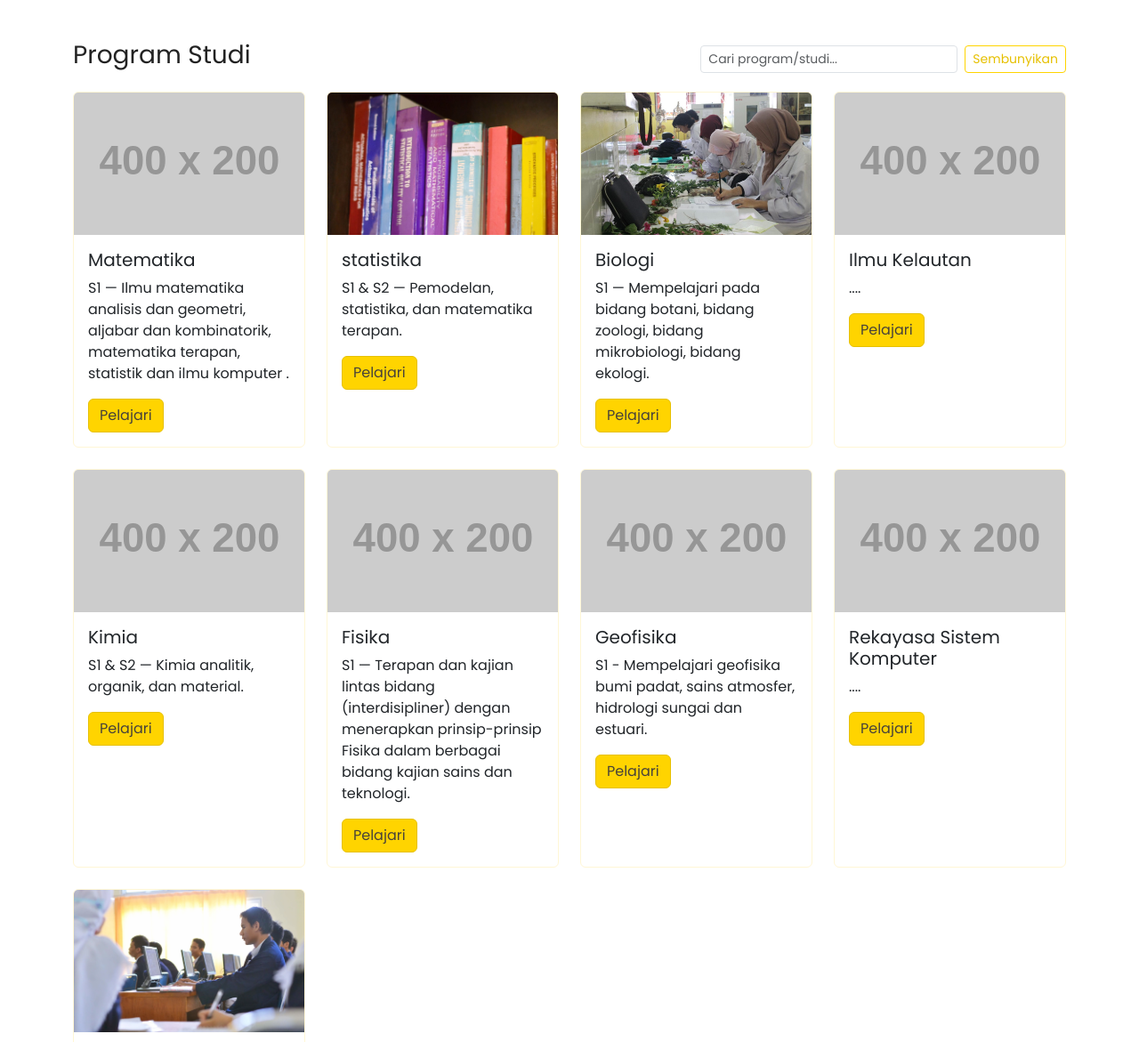
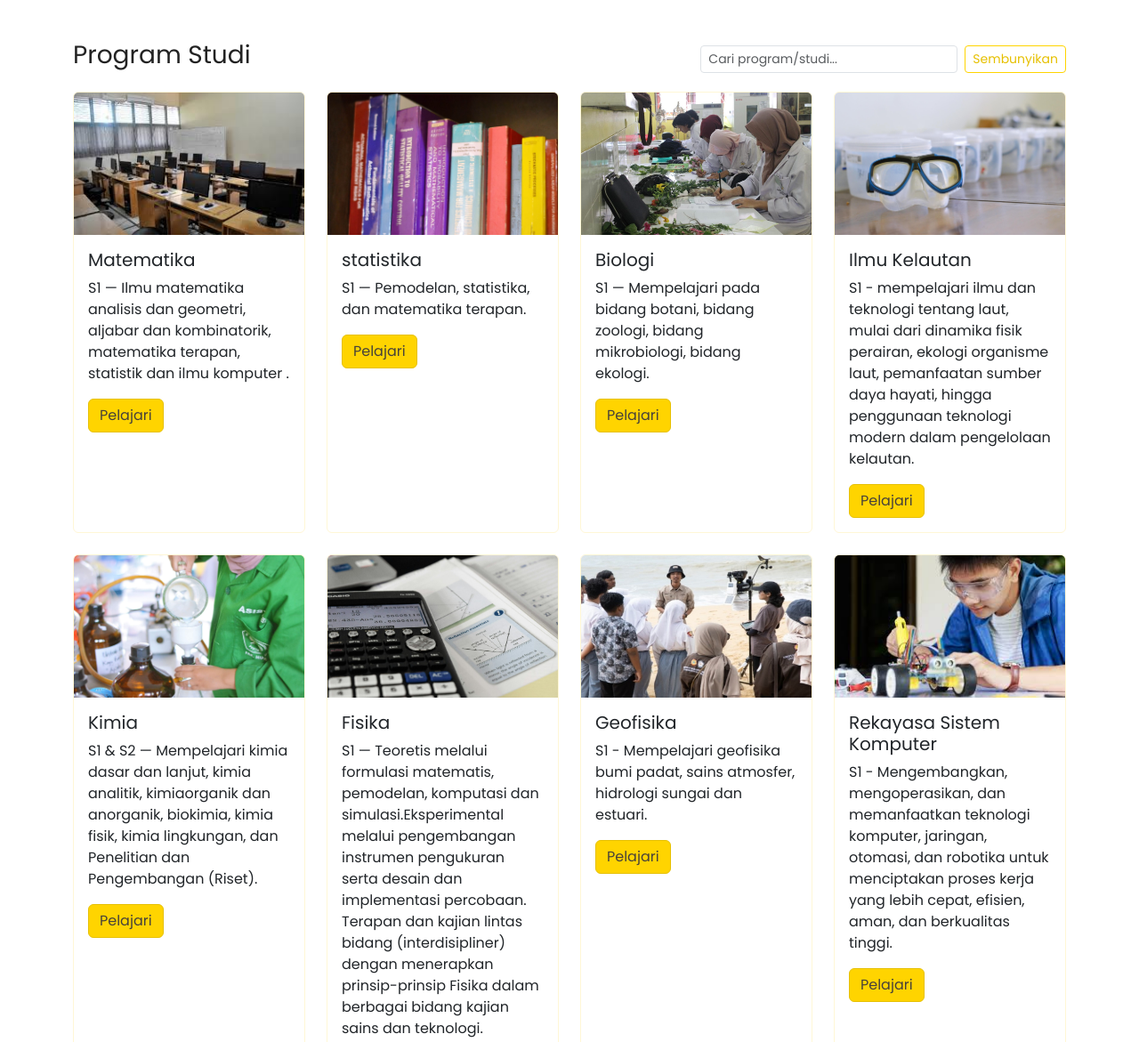
Before and after one commit to gabybaee/uasppwdeve, a plain HTML site: page fmipa.html in a window 1280 px wide. Shown: the part 711-1882 px from the top of the page at 89% size. Drawn offline with nearby package versions, Linux system fonts and the light colour scheme; placeholder pictures from the web are drawn by us.

Commit message:
Last push

```diff
--- a/fmipa.html
+++ b/fmipa.html
@@ -186,7 +186,7 @@
   <div id="programList" class="row">
   <div class="col-12 col-sm-6 col-md-3 mb-4 program-item">
       <div class="card h-100">
-        <img src="https://via.placeholder.com/400x200?text=Matematika" class="dept-logo card-img-top" alt="Matematika">
+        <img src="matematika.jpeg" class="dept-logo card-img-top" alt="Matematika">
         <div class="card-body">
           <h5 class="card-title">Matematika</h5>
           <p class="card-text">S1  —  Ilmu matematika analisis dan geometri, aljabar dan kombinatorik, matematika terapan, statistik dan ilmu komputer .</p>
@@ -201,7 +201,7 @@
         <img src="statistika.jpeg" class="dept-logo card-img-top" alt="Matematika">
         <div class="card-body">
           <h5 class="card-title">statistika</h5>
-          <p class="card-text">S1 & S2 — Pemodelan, statistika, dan matematika terapan.</p>
+          <p class="card-text">S1 — Pemodelan, statistika, dan matematika terapan.</p>
           <button class="btn btn-yellow btnDetail">Pelajari</button>
         </div>
       </div>
@@ -221,10 +221,10 @@
 
  <div class="col-12 col-sm-6 col-md-3 mb-4 program-item">
       <div class="card h-100">
-        <img src="https://via.placeholder.com/400x200?text=Matematika" class="dept-logo card-img-top" alt="Matematika">
+        <img src="ilmu kelautan.jpeg" class="dept-logo card-img-top" alt="Matematika">
         <div class="card-body">
           <h5 class="card-title">Ilmu Kelautan</h5>
-          <p class="card-text">....</p>
+          <p class="card-text">S1 - mempelajari ilmu dan teknologi tentang laut, mulai dari dinamika fisik perairan, ekologi organisme laut, pemanfaatan sumber daya hayati, hingga penggunaan teknologi modern dalam pengelolaan kelautan.</p>
           <button class="btn btn-yellow btnDetail">Pelajari</button>
         </div>
       </div>
@@ -233,10 +233,10 @@
 
     <div class="col-12 col-sm-6 col-md-3 mb-4 program-item">
       <div class="card h-100">
-        <img src="https://via.placeholder.com/400x200?text=Kimia" class="dept-logo card-img-top" alt="Kimia">
+        <img src="kimia.jpeg" class="dept-logo card-img-top" alt="Kimia">
         <div class="card-body">
           <h5 class="card-title">Kimia</h5>
-          <p class="card-text">S1 & S2 — Kimia analitik, organik, dan material.</p>
+          <p class="card-text">S1 & S2 — Mempelajari kimia dasar dan lanjut, kimia analitik, kimiaorganik dan anorganik, biokimia, kimia fisik, kimia lingkungan, dan Penelitian dan Pengembangan (Riset).</p>
           <button class="btn btn-yellow btnDetail">Pelajari</button>
         </div>
       </div>
@@ -245,10 +245,11 @@
 
     <div class="col-12 col-sm-6 col-md-3 mb-4 program-item">
       <div class="card h-100">
-        <img src="https://via.placeholder.com/400x200?text=Fisika" class="dept-logo card-img-top" alt="Fisika">
+        <img src="fisika.jpg" class="dept-logo card-img-top" alt="Fisika">
         <div class="card-body">
           <h5 class="card-title">Fisika</h5>
-          <p class="card-text">S1 — Terapan dan kajian lintas bidang (interdisipliner) dengan menerapkan prinsip-prinsip Fisika dalam berbagai bidang kajian sains dan teknologi.</p>
+          <p class="card-text">S1 — Teoretis melalui formulasi matematis, pemodelan, komputasi dan simulasi.Eksperimental melalui pengembangan instrumen pengukuran serta desain dan implementasi percobaan.
+           Terapan dan kajian lintas bidang (interdisipliner) dengan menerapkan prinsip-prinsip Fisika dalam berbagai bidang kajian sains dan teknologi.</p>
           <button class="btn btn-yellow btnDetail">Pelajari</button>
         </div>
       </div>
@@ -256,7 +257,7 @@
 
    <div class="col-12 col-sm-6 col-md-3 mb-4 program-item">
       <div class="card h-100">
-        <img src="https://via.placeholder.com/400x200?text=Matematika" class="dept-logo card-img-top" alt="Matematika">
+        <img src="geofisika.jpg" class="dept-logo card-img-top" alt="Matematika">
         <div class="card-body">
           <h5 class="card-title">Geofisika</h5>
           <p class="card-text">S1 - Mempelajari geofisika bumi padat, sains atmosfer, hidrologi sungai dan estuari.</p>
@@ -268,10 +269,10 @@
 
    <div class="col-12 col-sm-6 col-md-3 mb-4 program-item">
       <div class="card h-100">
-        <img src="https://via.placeholder.com/400x200?text=Matematika" class="dept-logo card-img-top" alt="Matematika">
+        <img src="reksiskom.jpeg" class="dept-logo card-img-top" alt="Matematika">
         <div class="card-body">
           <h5 class="card-title">Rekayasa Sistem Komputer</h5>
-          <p class="card-text">....</p>
+          <p class="card-text">S1 - Mengembangkan, mengoperasikan, dan memanfaatkan teknologi komputer, jaringan, otomasi, dan robotika untuk menciptakan proses kerja yang lebih cepat, efisien, aman, dan berkualitas tinggi.</p>
           <button class="btn btn-yellow btnDetail">Pelajari</button>
         </div>
       </div>
@@ -284,7 +285,7 @@
           <div class="d-flex justify-content-between align-items-start">
             <h5 class="card-title mb-1">Sistem Informasi</h5>
           </div>
-          <p class="card-text">S1 — Fokus pada pengembangan aplikasi, basis data, dan analisis sistem informasi untuk kebutuhan organisasi.</p>
+          <p class="card-text">S1 — Mempelajari bisnis cerdas, manajemen sistem informasi, manajemen & pengembangan perangkat lunak.</p>
           <div class="mt-2">
             <button class="btn btn-yellow btnDetail">Pelajari</button>
             <a href="#" class="btn btn-outline-yellow btn-sm ms-1">Profil Prodi</a>
@@ -408,7 +409,7 @@
       <div class="modal-body">
         <h5 id="modalProgramTitle">Program</h5>
         <p id="modalProgramDesc">Deskripsi program singkat akan tampil di sini.</p>
-        <p><strong>Jenjang:</strong> S1 / S2</p>
+        <p><strong>Jenjang:</strong> S1 </p>
         <p><strong>Kontak:</strong> prodi@example.untan.ac.id</p>
       </div>
       <div class="modal-footer">
```
Also changed, not shown: fisika.jpg (added), geofisika.jpg (added), ilmu kelautan.jpeg (added), kimia.jpeg (added), matematika.jpeg (added), reksiskom.jpeg (added).
